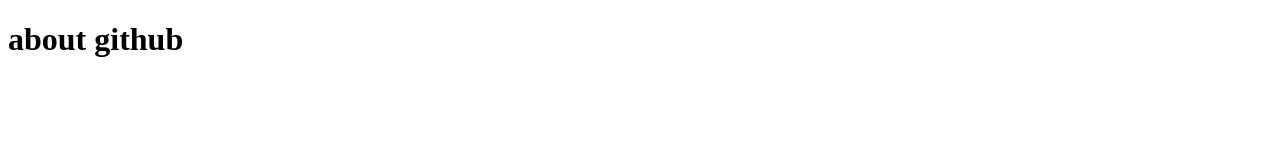
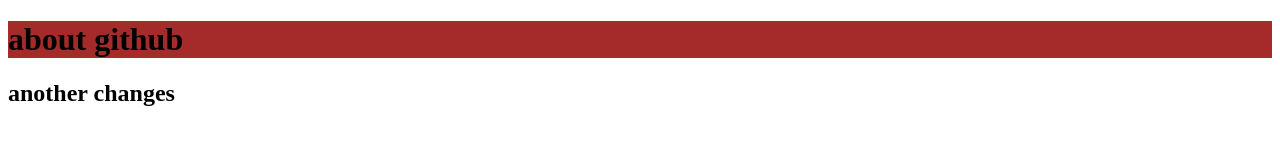
Before and after one commit to Hasinda1989/portfolio, a plain HTML site: page index.html in a window 1280 px wide. Drawn offline with Linux system fonts and the light colour scheme.

Commit message:
Update index.html

```diff
--- a/index.html
+++ b/index.html
@@ -4,9 +4,11 @@
     <meta charset="UTF-8">
     <meta http-equiv="X-UA-Compatible" content="IE=edge">
     <meta name="viewport" content="width=device-width, initial-scale=1.0">
+    <link rel="stylesheet" href="main.css">
     <title>Document</title>
 </head>
 <body>
     <h1>about github</h1>
+    <h2>another changes</h2>
 </body>
 </html>
```
